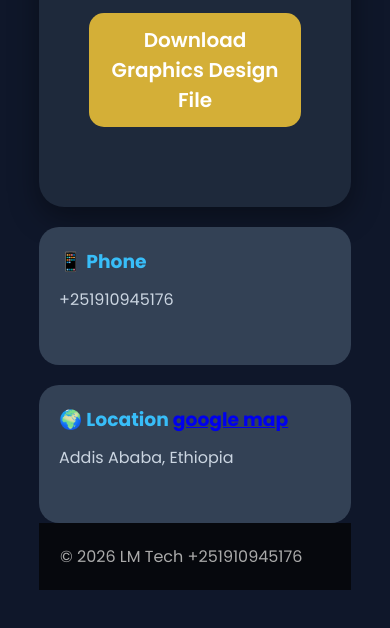
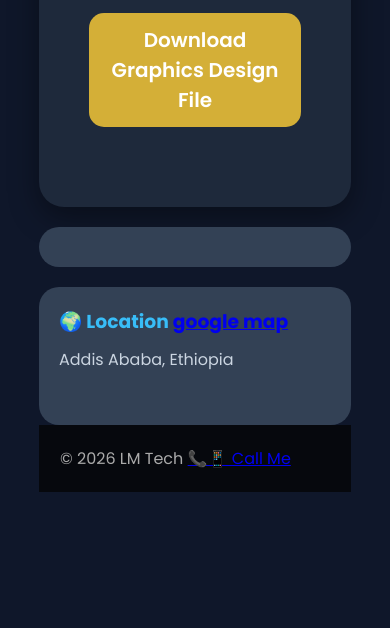
Before and after one commit to Lmenm/Lmweb, a plain HTML site: page index.html in a window 390 px wide. Shown: the part 6813-7441 px from the top of the page. After the commit the page ends 7405 px from the top, so only its background shows below. Drawn offline with Linux system fonts and the light colour scheme.

Commit message:
Remove phone number from index.html
Removed phone number from the contact section and footer.

```diff
--- a/index.html
+++ b/index.html
@@ -530,8 +530,6 @@ Social Media Design
 
     <!-- Phone -->
     <div class="info-box">
-      <h3>📱 Phone</h3>
-      <p>+251910945176</p>
     </div>
 
     <!-- Location -->
@@ -546,7 +544,9 @@ Social Media Design
   <footer>
 
 © 2026 LM Tech
-    +251910945176
+<a href="tel:+251910945176" class="call-btn">
+    📞📱 Call Me
+</a>
 </footer>
 
 </body>
```
